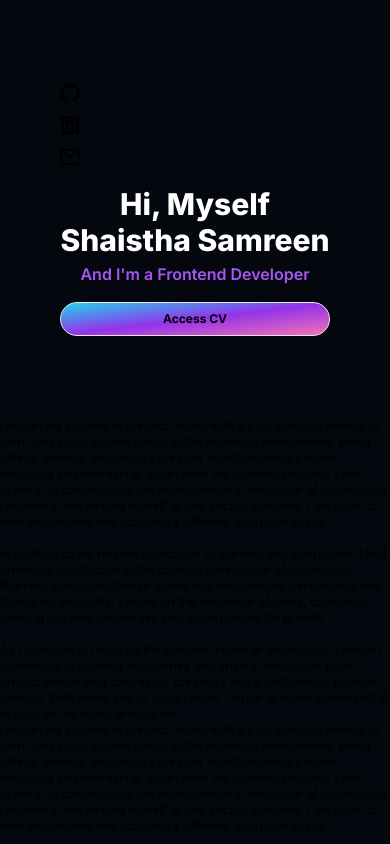
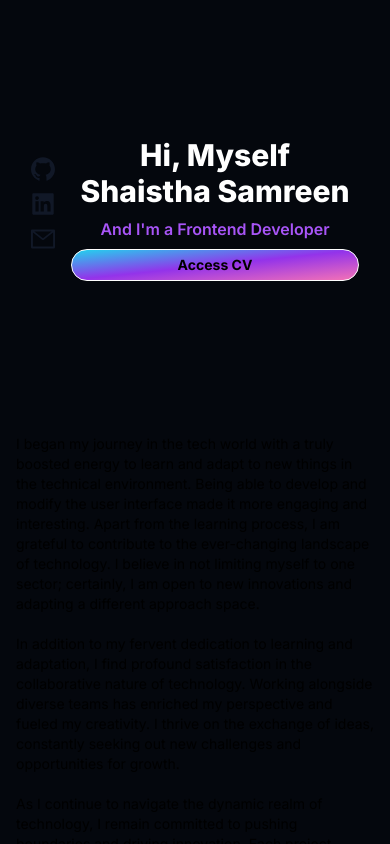
Before and after one commit to shaistha-samreen/shaisthasamreen.github.io, a Next.js app: page / in a window 390 px wide. Built offline with nearby package versions, Linux system fonts and the light colour scheme.

Commit message:
made it responsive

```diff
--- a/app/component/content.jsx
+++ b/app/component/content.jsx
@@ -3,34 +3,13 @@ import React from 'react';
 const Content = () => {
   return (
     <div className='lg:w-9/12 sm:w-full'>
-      <div className='lg:text-base sm:text-xs text-xs'>
+      <div className='lg:text-base sm:text-sm text-sm p-2'>
         I began my journey in the tech world with a truly boosted energy to learn and adapt to new things in the technical environment. Being able to develop and modify the user interface made it more engaging and interesting. Apart from the learning process, I am grateful to contribute to the ever-changing landscape of technology. I believe in not limiting myself to one sector; certainly, I am open to new innovations and adapting a different approach space. <br/><br/>
-
-                In addition to my fervent dedication to learning and adaptation, I find profound satisfaction in the collaborative nature of technology. Working alongside diverse teams has enriched my perspective and fueled my creativity. I thrive on the exchange of ideas, constantly seeking out new challenges and opportunities for growth. <br/><br/>
-
+        In addition to my fervent dedication to learning and adaptation, I find profound satisfaction in the collaborative nature of technology. Working alongside diverse teams has enriched my perspective and fueled my creativity. I thrive on the exchange of ideas, constantly seeking out new challenges and opportunities for growth. <br/><br/>
         As I continue to navigate the dynamic realm of technology, I remain committed to pushing boundaries and driving innovation. Each project serves as a canvas for creativity and a platform for positive change. With every line of code I write, I strive to make a meaningful impact on the world around me.
       </div>
-      <div className='lg:text-base sm:text-xs text-xs'>
-        I began my journey in the tech world with a truly boosted energy to learn and adapt to new things in the technical environment. Being able to develop and modify the user interface made it more engaging and interesting. Apart from the learning process, I am grateful to contribute to the ever-changing landscape of technology. I believe in not limiting myself to one sector; certainly, I am open to new innovations and adapting a different approach space. <br/><br/>
 
-                In addition to my fervent dedication to learning and adaptation, I find profound satisfaction in the collaborative nature of technology. Working alongside diverse teams has enriched my perspective and fueled my creativity. I thrive on the exchange of ideas, constantly seeking out new challenges and opportunities for growth. <br/><br/>
 
-        As I continue to navigate the dynamic realm of technology, I remain committed to pushing boundaries and driving innovation. Each project serves as a canvas for creativity and a platform for positive change. With every line of code I write, I strive to make a meaningful impact on the world around me.
-      </div>
-      <div className='lg:text-base sm:text-xs text-xs'>
-        I began my journey in the tech world with a truly boosted energy to learn and adapt to new things in the technical environment. Being able to develop and modify the user interface made it more engaging and interesting. Apart from the learning process, I am grateful to contribute to the ever-changing landscape of technology. I believe in not limiting myself to one sector; certainly, I am open to new innovations and adapting a different approach space. <br/><br/>
-
-                In addition to my fervent dedication to learning and adaptation, I find profound satisfaction in the collaborative nature of technology. Working alongside diverse teams has enriched my perspective and fueled my creativity. I thrive on the exchange of ideas, constantly seeking out new challenges and opportunities for growth. <br/><br/>
-
-        As I continue to navigate the dynamic realm of technology, I remain committed to pushing boundaries and driving innovation. Each project serves as a canvas for creativity and a platform for positive change. With every line of code I write, I strive to make a meaningful impact on the world around me.
-      </div>
-      <div className='lg:text-base sm:text-xs text-xs'>
-        I began my journey in the tech world with a truly boosted energy to learn and adapt to new things in the technical environment. Being able to develop and modify the user interface made it more engaging and interesting. Apart from the learning process, I am grateful to contribute to the ever-changing landscape of technology. I believe in not limiting myself to one sector; certainly, I am open to new innovations and adapting a different approach space. <br/><br/>
-
-                In addition to my fervent dedication to learning and adaptation, I find profound satisfaction in the collaborative nature of technology. Working alongside diverse teams has enriched my perspective and fueled my creativity. I thrive on the exchange of ideas, constantly seeking out new challenges and opportunities for growth. <br/><br/>
-
-        As I continue to navigate the dynamic realm of technology, I remain committed to pushing boundaries and driving innovation. Each project serves as a canvas for creativity and a platform for positive change. With every line of code I write, I strive to make a meaningful impact on the world around me.
-      </div>
     </div>
   );
 };
--- a/app/component/sider.jsx
+++ b/app/component/sider.jsx
@@ -18,48 +18,48 @@
   return (
     <div className="flex flex-col lg:flex-row h-screen" onWheel={handleScroll} style={{ overflow: 'hidden' }}>
       {/* Sidebar and Content Container */}
-        <div className="lg:w-2/6 sm:w-full overflow-y-auto" ref={containerRef} style={{ overflowY: 'auto', scrollbarWidth: 'none', height: '100vh' }}>
+      <div className="lg:w-2/6 sm:w-full w-full overflow-y-auto" ref={containerRef} style={{ overflowY: 'auto', scrollbarWidth: 'none', height: '100vh' }}>
         {/* Sidebar */}
-          <div className="flex flex-col h-full justify-center items-center lg:items-start">
+        <div className="flex flex-col h-full justify-center">
           <div className='flex flex-col space-y-4 text-center lg:text-left sm:text-center'>
             {/* Icon and Name/Button */}
-              <div className='flex flex-col lg:flex-row items-start lg:items-center'>
+            <div className='flex flex-row lg:flex-row lg:justify-end items-center lg:gap-6 gap-4 sm:gap-4 sm:justify-center justify-center'>
               {/* Icons */}
-                <div className='flex flex-col mb-2 lg:mr-4 lg:mb-0'>
+              <div className='lg:flex lg:flex-col lg:gap-4 sm:gap-3 gap-3 justify-center sm:justify-center '>
                 {/* Github Icon */}
-                  <div className='mb-2'>
+                <div className='sm:mb-2 mb-2'>
                   <a href="https://github.com/shaistha-samreen" target="_blank" rel="noopener noreferrer">
-                      <GithubFilled className="lg:text-2xl sm:text-lg text-xl mr-2" />
+                    <GithubFilled className="sm:text-2xl lg:text-3xl text-2xl sm:text-gray-900 lg:text-gray-200 text-gray-900"/>
                   </a>
                 </div>
                 {/* LinkedIn Icon */}
-                  <div className='mb-2'>
-                    <a href=''>
-                      <LinkedinFilled className="lg:text-2xl sm:text-lg text-xl mr-2" />
+                <div className='sm:mb-2 mb-2'>
+                            <a href=''> <LinkedinFilled className="sm:text-2xl lg:text-3xl text-2xl sm:text-gray-900 text-gray-900 lg:text-gray-200"/>
                   </a>
                 </div>
                 {/* Mail Icon */}
-                  <div className='mb-2'>
+                <div className='sm:mb-2 mb-2'>
                                   <a href=''>
-                      <MailOutlined className="lg:text-2xl sm:text-lg text-xl mr-2"/>
+                    <MailOutlined className="sm:text-2xl lg:text-3xl text-2xl sm:text-gray-900 text-gray-900 lg:text-gray-200"/>
                   </a>
                 </div>
               </div>
               {/* Name and Button */}
-                <div className='flex flex-col'>
-                  <div>
-                    <h1 className='text-white mb-1 text-3xl sm:text-4xl lg:text-4xl font-extrabold'>Hi, Myself <br />Shaistha Samreen</h1>
-                    <p className='text-purple-500 sm:text-base lg:text-xl text-base font-semibold'>And I'm a Frontend Developer</p>
+              <div className='flex flex-col lg:gap-4 sm:gap-2 gap-2  justify-center items-center'>
+                <div className='flex flex-col lg:gap-4 sm:gap-2 gap-2'>
+                  <h1 className='text-white  sm:text-3xl lg:text-4xl text-3xl font-extrabold'>Hi, Myself <br />Shaistha Samreen</h1>
+                  <p className='text-purple-500 sm:text-base lg:text-base text-base font-semibold'>And I'm a Frontend Developer</p>
+                  <button className="bg-gradient-to-br from-cyan-400 via-purple-600 to-pink-400 rounded-full border-white text-black border font-bold text-sm button h-8 lg:w-24 sm:w-72 w-72" >Access CV</button>
+
                 </div>
-                  <button className="bg-gradient-to-br from-cyan-400 via-purple-600 to-pink-400 font-bold border text-xs lg:text-sm text-black rounded-full px-4 py-2 mt-4 lg:w-28">Access CV</button>
               </div>
             </div>
           </div>
         </div>
       </div>
       {/* Content Area */}
-        <div className="lg:w-4/6 sm:w-full overflow-y-auto" style={{ overflowY: 'auto', scrollbarWidth: 'none' }}>
-          <div className="h-screen mb-4 items-center flex flex-col overflow-y-auto">
+      <div className="lg:w-4/6 sm:w-full w-full overflow-y-auto" style={{ overflowY: 'auto', scrollbarWidth: 'none' }}>
+        <div className="h-screen mb-4 items-center flex flex-col overflow-y-auto lg:p-6 p-2 sm:p-2">
           <Content />
         </div>
       </div>
```
Lines whose indentation alone changed are shown as unchanged.
